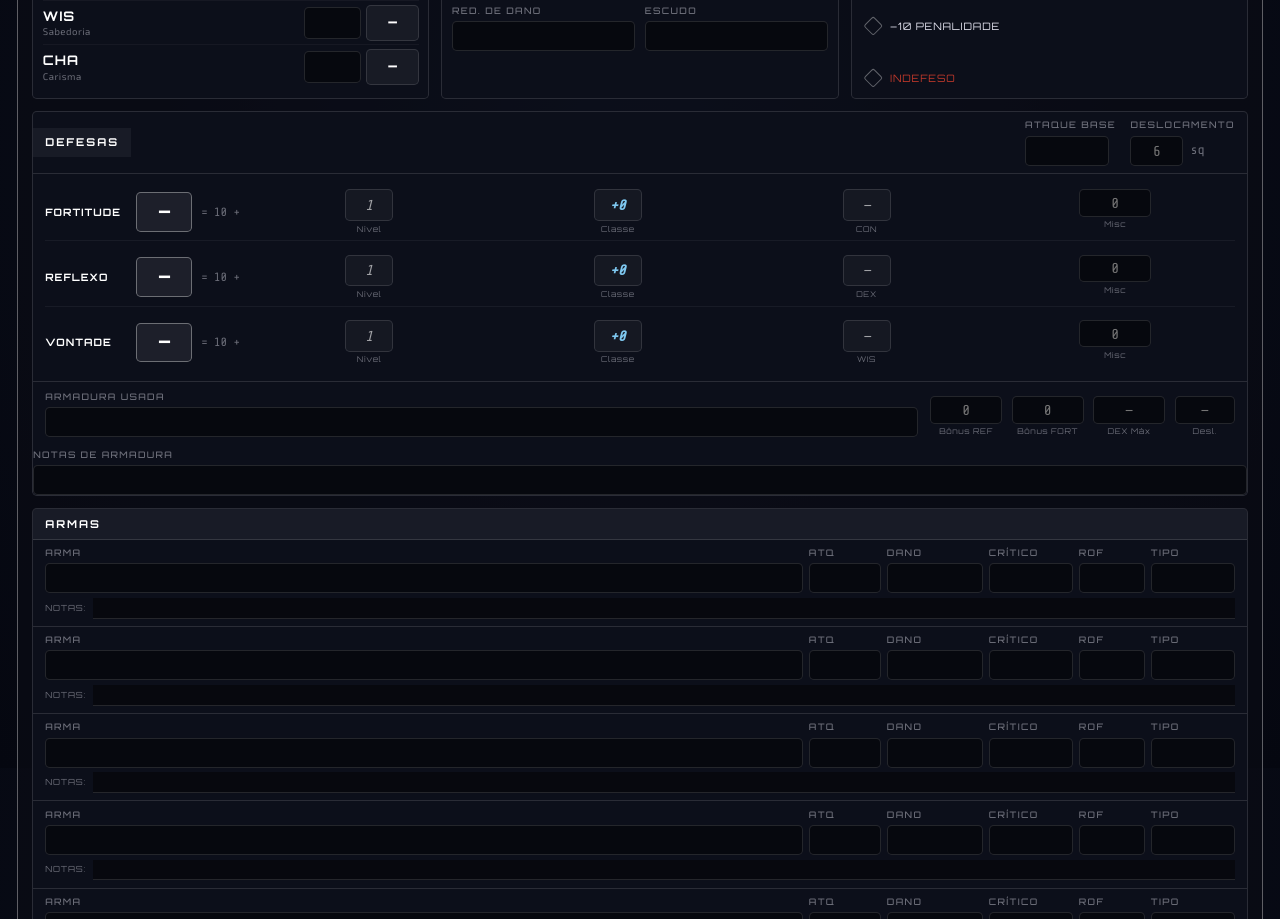
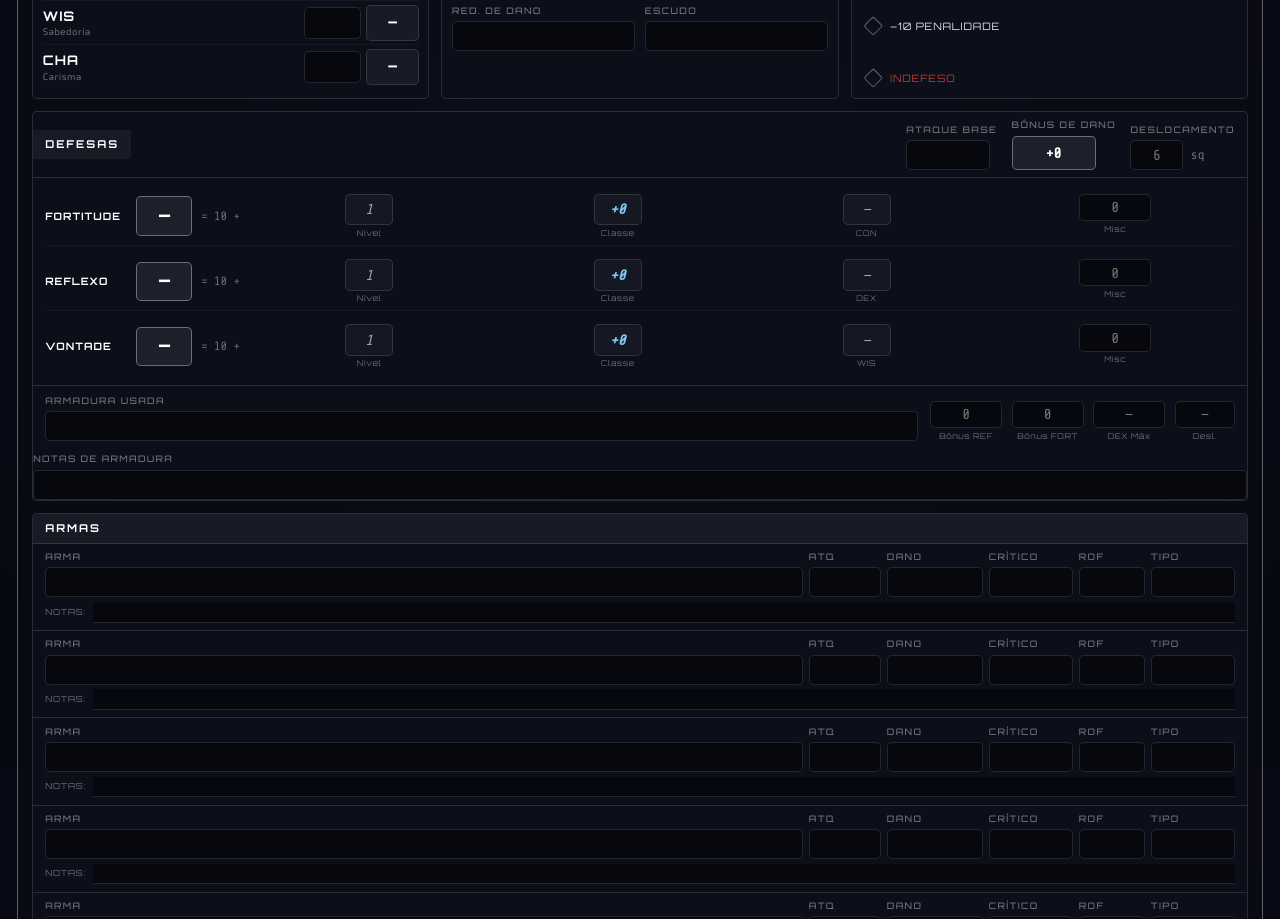
Before and after one commit to SpositoDouglas/SWSE_Auto_sheet, a website built with Vite: page index.html in a window 1280 px wide. Shown: the part 1632-2551 px from the top of the page. Built offline with nearby package versions, Linux system fonts and the light colour scheme.

Commit message:
feat: recalculo do BAB e adição de Bônus de Dano

```diff
--- a/css/styles.css
+++ b/css/styles.css
@@ -669,6 +669,19 @@ input[type="number"] {
 }
 
 .base-attack-speed-row .field-input {
+  width: 70px;
+}
+
+/* Campo de leitura (valor calculado, não editável) no estilo do .field-input */
+.field-readout {
+  background: rgba(255,255,255,0.07);
+  border: 1px solid var(--border-bright);
+  border-radius: var(--radius);
+  color: var(--text-bright);
+  font-family: var(--font-mono);
+  font-size: 12px;
+  font-weight: bold;
+  padding: 5px 7px;
   width: 70px;
 }
 
--- a/index.html
+++ b/index.html
@@ -270,6 +270,10 @@
                 <div class="field-group">
                   <label class="field-label">ATAQUE BASE</label>
                   <input class="field-input centered-input" id="base-attack" data-key="base-attack" type="number" autocomplete="off">
+                </div>
+                <div class="field-group">
+                  <label class="field-label">BÔNUS DE DANO</label>
+                  <div class="field-readout centered-input" id="damage-bonus" title="Metade do nível de personagem (arredondado para baixo)">—</div>
                 </div>
                 <div class="field-group">
                   <label class="field-label">DESLOCAMENTO</label>
--- a/js/script.js
+++ b/js/script.js
@@ -5,7 +5,7 @@ import { SPECIES_DATA } from '../Species/index.js';
 import { ALL_FEATS } from '../Feats/index.js';
 import { ALL_FORCE_POWERS } from '../ForcePowers/index.js';
 import { ALL_FORCE_TALENTS } from '../ForceTalents/index.js';
-import { calcMod, calcDefense, calcSkill, calcHpPerLevel, calcHpLevel1, calcMulticlassBAB, conditionEffect } from '../src/logic/calculations.js';
+import { calcMod, calcDefense, calcSkill, calcHpPerLevel, calcHpLevel1, calcMulticlassBAB, calcDamageBonus, conditionEffect } from '../src/logic/calculations.js';
 
 // ============================================================
 //  STAR WARS SAGA EDITION — FICHA ONLINE
@@ -595,7 +595,7 @@ function getBestDefBonus() {
 }
 
 function getCharBAB() {
-  // SWSE multiclass: highest BAB among classes at their current level
+  // SWSE multiclasse: soma o BAB de cada classe no seu nível de classe (pág. 28/116)
   const babs = classLevels.map(e => {
     const cls = ALL_CLASSES[e.classKey];
     return cls ? (cls.baseAttack[e.level - 1] || 0) : 0;
@@ -2384,12 +2384,23 @@ function recalcSpeed() {
   }
 }
 
+// Bônus de Dano = metade do nível de personagem, arredondado para baixo (pág. 28).
+// Aplica-se a ataques corpo-a-corpo e à distância.
+function recalcDamageBonus() {
+  const el = document.getElementById('damage-bonus');
+  if (!el) return;
+  const charLevel = getCharLevel() || numVal('total-level', 1);
+  const bonus = calcDamageBonus(charLevel);
+  el.textContent = bonus >= 0 ? `+${bonus}` : `${bonus}`;
+}
+
 function recalcAll() {
   const mods = recalcAbilityMods();
   recalcDefenses(mods);
   recalcSkills(mods);
   recalcConditionEffects();
   recalcSpeed();
+  recalcDamageBonus();
   recalcDamageThreshold();
   updateXpStatus();
   // Aptidões condicionais de espécie dependem de atributos/BAB/perícias treinadas
--- a/src/logic/calculations.js
+++ b/src/logic/calculations.js
@@ -60,12 +60,26 @@ export function calcHpLevel1(startingHP, conMod) {
 }
 
 /**
- * Calcula o BAB em multiclasse (maior BAB entre todas as classes).
- * @param {number[]} babs - Array com o BAB de cada classe no nível atual
+ * Calcula o Bônus de Base de Ataque em multiclasse.
+ * Regra oficial (SWSE, pág. 28/116): some o BAB de cada classe, usando o valor
+ * da tabela de cada classe no nível de classe correspondente. Ex.: nobre 6 (+4)
+ * / soldado 2 (+2) → BAB +6.
+ * @param {number[]} babs - Array com o BAB de cada classe no seu nível de classe
  * @returns {number}
  */
 export function calcMulticlassBAB(babs) {
-  return Math.max(0, ...babs);
+  return babs.reduce((sum, b) => sum + b, 0);
+}
+
+/**
+ * Calcula o Bônus de Dano por nível (SWSE, pág. 28).
+ * Todo personagem causa dano extra em ataques corpo-a-corpo e à distância igual
+ * à metade do nível de personagem, arredondado para baixo (nível 1 → +0).
+ * @param {number} charLevel - Nível de personagem (nível heróico)
+ * @returns {number}
+ */
+export function calcDamageBonus(charLevel) {
+  return Math.floor(charLevel / 2);
 }
 
 /**
--- a/tests/calculations.test.js
+++ b/tests/calculations.test.js
@@ -6,6 +6,7 @@ import {
   calcHpPerLevel,
   calcHpLevel1,
   calcMulticlassBAB,
+  calcDamageBonus,
   conditionEffect,
 } from '../src/logic/calculations.js';
 
@@ -84,10 +85,25 @@ describe('calcHpPerLevel — HP por nível', () => {
 
 // ─── BAB Multiclasse ─────────────────────────────────────────────────────────
 
-describe('calcMulticlassBAB', () => {
-  it('uma classe → usa seu BAB', () => expect(calcMulticlassBAB([3])).toBe(3));
-  it('multiclasse → usa o maior',  () => expect(calcMulticlassBAB([2, 4])).toBe(4));
-  it('array vazio → 0',            () => expect(calcMulticlassBAB([])).toBe(0));
+describe('calcMulticlassBAB — soma o BAB de cada classe', () => {
+  it('uma classe → usa seu BAB',  () => expect(calcMulticlassBAB([3])).toBe(3));
+  it('multiclasse → soma os BABs', () => expect(calcMulticlassBAB([2, 4])).toBe(6));
+  it('exemplo do livro: nobre 6 (+4) / soldado 2 (+2) → +6', () => {
+    expect(calcMulticlassBAB([4, 2])).toBe(6);
+  });
+  it('três classes → soma todas', () => expect(calcMulticlassBAB([1, 2, 3])).toBe(6));
+  it('array vazio → 0',           () => expect(calcMulticlassBAB([])).toBe(0));
+});
+
+// ─── Bônus de Dano ───────────────────────────────────────────────────────────
+
+describe('calcDamageBonus — metade do nível (arredondado p/ baixo)', () => {
+  it('nível 1 → +0',   () => expect(calcDamageBonus(1)).toBe(0));
+  it('nível 2 → +1',   () => expect(calcDamageBonus(2)).toBe(1));
+  it('nível 4 → +2',   () => expect(calcDamageBonus(4)).toBe(2));
+  it('nível 11 → +5',  () => expect(calcDamageBonus(11)).toBe(5));
+  it('nível 12 → +6',  () => expect(calcDamageBonus(12)).toBe(6));
+  it('nível 20 → +10', () => expect(calcDamageBonus(20)).toBe(10));
 });
 
 // ─── Marcador de Condição ────────────────────────────────────────────────────
```
Also changed, not shown: README.md.
